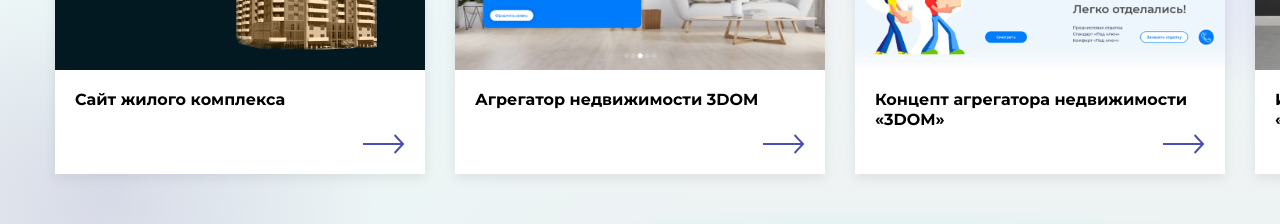
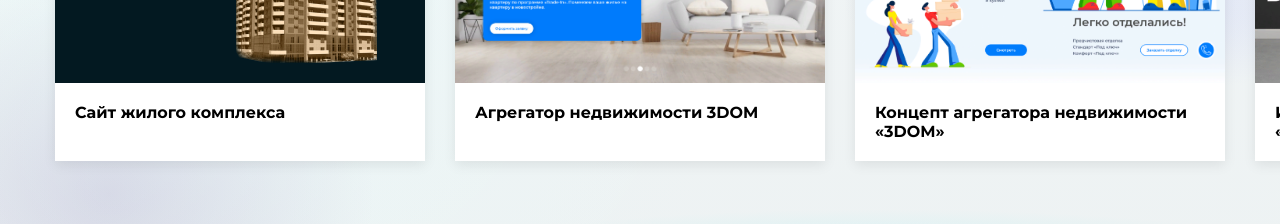
Before and after one commit to lRaven/compas-pro, a Vue app: page / in a window 1280 px wide. Shown: the part 5426-5650 px from the top of the page. Built offline with nearby package versions, Linux system fonts and the light colour scheme.

Commit message:
removed arrow from the portfolio card

```diff
--- a/src/components/portfolio/PortfolioCard.vue
+++ b/src/components/portfolio/PortfolioCard.vue
@@ -7,22 +7,6 @@
 		/>
 		<div class="portfolio-card__body">
 			<p class="portfolio-card__description">{{ card.description }}</p>
-			<router-link to="/" class="portfolio-card__link" @click.stop>
-				<svg
-					width="42"
-					height="20"
-					viewBox="0 0 42 20"
-					fill="none"
-					xmlns="http://www.w3.org/2000/svg"
-					class="portfolio-card__link-arrow"
-				>
-					<path
-						d="M40.0002 10L40.7304 10.6832L41.3696 10L40.7304 9.31677L40.0002 10ZM30.8489 1.68323L39.27 10.6832L40.7304 9.31677L32.3093 0.316769L30.8489 1.68323ZM39.27 9.31677L30.8489 18.3168L32.3093 19.6832L40.7304 10.6832L39.27 9.31677Z"
-						fill="#4b4fb4"
-					/>
-					<path d="M40 10L0 10" stroke="#4b4fb4" stroke-width="2" />
-				</svg>
-			</router-link>
 		</div>
 	</div>
 </template>
@@ -62,9 +46,6 @@
 		}
 
 		&__body {
-			display: flex;
-			flex-direction: column;
-			justify-content: space-between;
 			padding: 2rem;
 			gap: 0.5rem;
 		}
```
Also changed, not shown: 1 other file (tests, documents, lock files or other folders).
